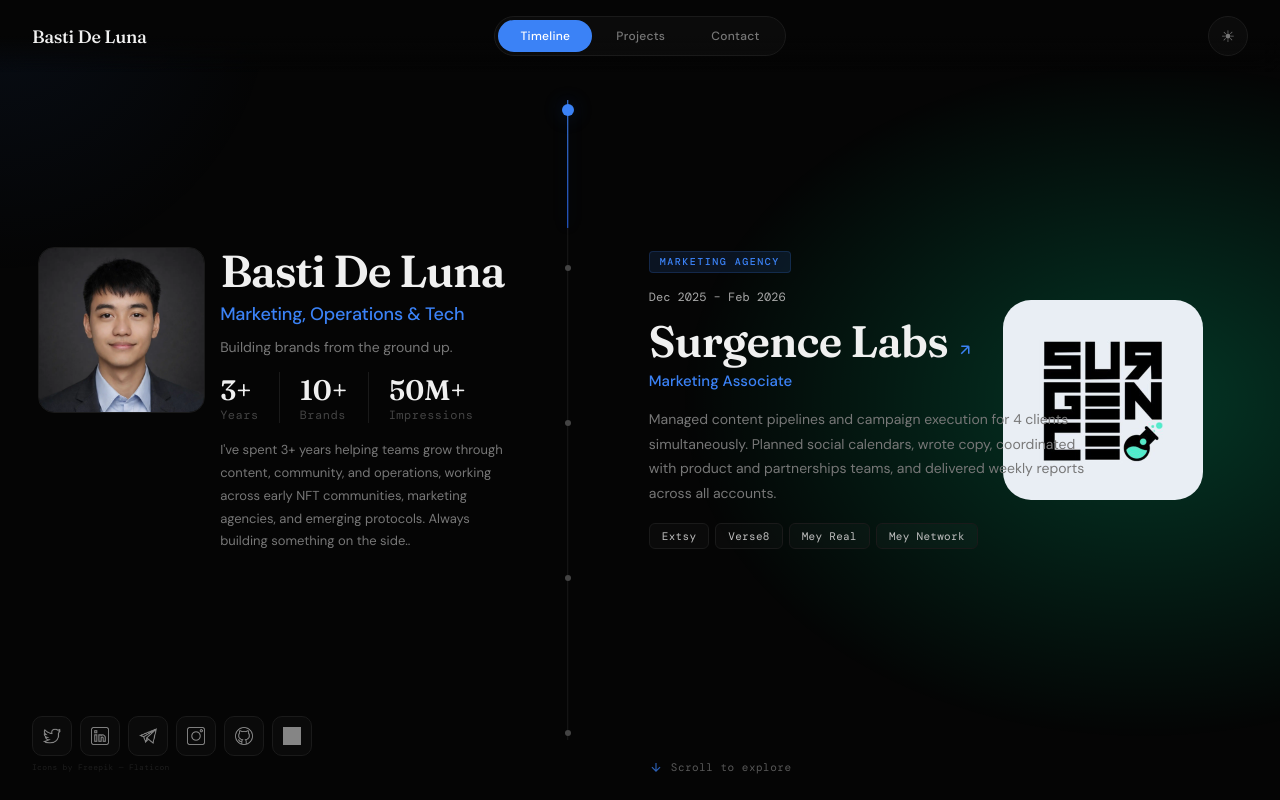
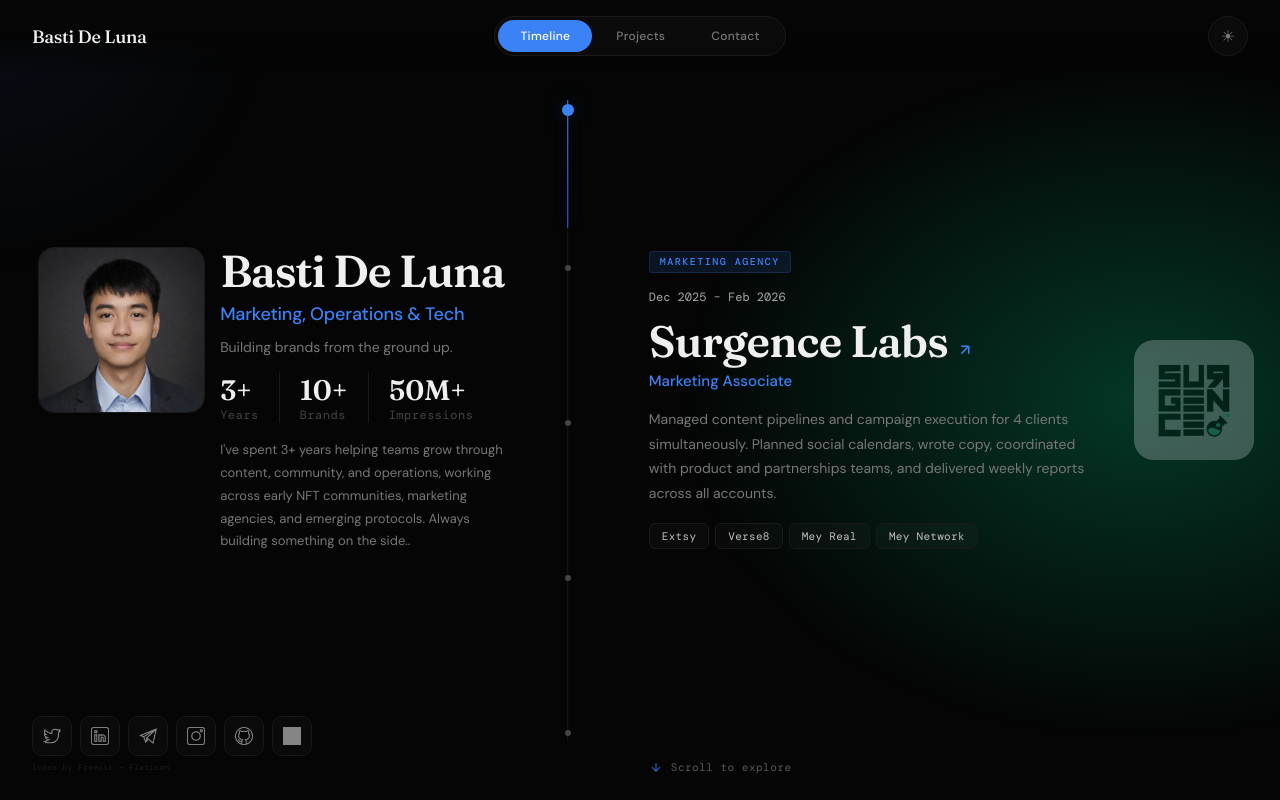
Before and after one commit to bonksti/bonksti-Portfolio, a React (Vite) app: page / in a window 1280 px wide. Built offline with nearby package versions, Linux system fonts and the light colour scheme; grey boxes are pictures that could not be loaded.

Commit message:
fix: logo overlap and dark mode contact icons

```diff
--- a/src/Portfolio.jsx
+++ b/src/Portfolio.jsx
@@ -463,7 +463,7 @@
       <div ref={containerRef} style={{ flex: 1, overflowY: "auto", scrollSnapType: "y mandatory", scrollbarWidth: "none", position: "relative" }}>
         <div style={{ position: "fixed", top: 0, right: 0, width: "calc(58% - 60px)", height: "100vh", background: `radial-gradient(ellipse at 80% 50%, ${activeItem.glowColor}, transparent 60%)`, pointerEvents: "none", zIndex: 0, transition: "background 0.8s ease" }} />
         {activeItem.logo && (
-          <div style={{ position: "fixed", top: "50%", right: "6%", transform: "translateY(-50%)", width: "200px", height: "200px", borderRadius: "28px", overflow: "hidden", opacity: 1, pointerEvents: "none", zIndex: 0, transition: "opacity 0.6s ease" }}>
+          <div style={{ position: "fixed", top: "50%", right: "2%", transform: "translateY(-50%)", width: "120px", height: "120px", borderRadius: "20px", overflow: "hidden", opacity: 0.25, pointerEvents: "none", zIndex: 0, transition: "opacity 0.6s ease" }}>
             <img src={activeItem.logo} alt="" style={{ width: "100%", height: "100%", objectFit: "cover" }} />
           </div>
         )}
@@ -509,7 +509,7 @@
   );
 }
 
-function ContactSection({ t, isMobile }) {
+function ContactSection({ t, isMobile, theme }) {
   const [hoveredContact, setHoveredContact] = useState(null);
   const [offset, setOffset] = useState(0);
   const rafRef = useRef(null);
@@ -601,7 +601,7 @@
         <div style={{ marginTop: "28px", display: "flex", gap: "8px", flexWrap: "wrap" }}>
           {SOCIALS.map((s) => (
             <a key={s.title} href={s.link} target="_blank" rel="noopener noreferrer" title={s.title} style={{ width: "44px", height: "44px", borderRadius: "10px", display: "flex", alignItems: "center", justifyContent: "center", textDecoration: "none", background: t.cardBg, border: `1px solid ${t.border}` }}>
-              <img src={s.icon} alt={s.title} style={{ width: "18px", height: "18px", opacity: 0.6 }} />
+              <img src={s.icon} alt={s.title} style={{ width: "18px", height: "18px", opacity: 0.7, filter: theme === "dark" ? "brightness(0) invert(1)" : "brightness(0)" }} />
             </a>
           ))}
         </div>
@@ -744,7 +744,7 @@
         <div key={`${activeSection}-${theme}`} style={{ animation: "fadeSection 0.45s cubic-bezier(0.33, 1, 0.68, 1)", position: "relative", zIndex: 2 }}>
           {activeSection === "timeline" && <TimelineSection t={t} isMobile={isMobile} />}
           {activeSection === "projects" && <ProjectsSection t={t} isMobile={isMobile} />}
-          {activeSection === "contact" && <ContactSection t={t} isMobile={isMobile} />}
+          {activeSection === "contact" && <ContactSection t={t} isMobile={isMobile} theme={theme} />}
         </div>
       </div>
     </>
```
